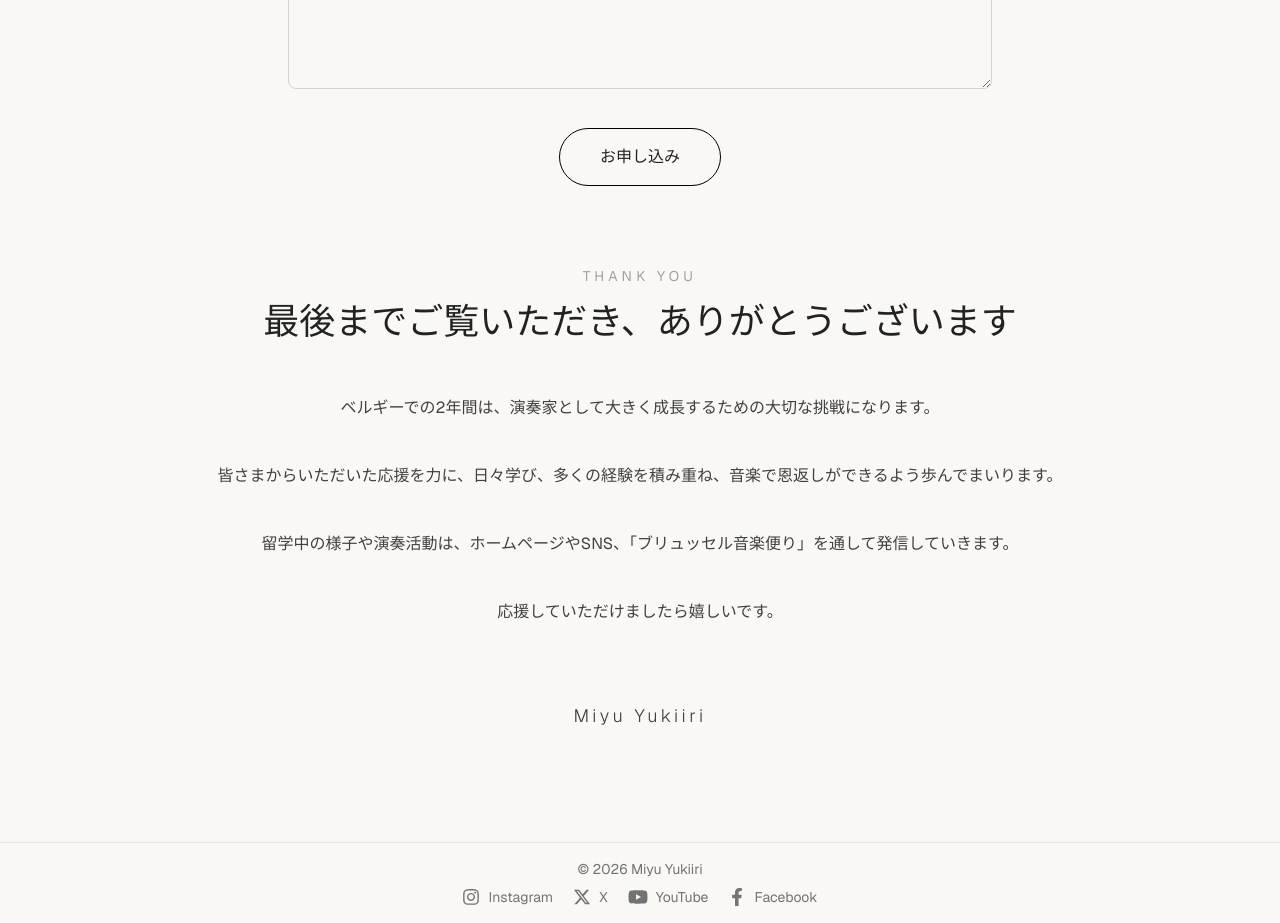
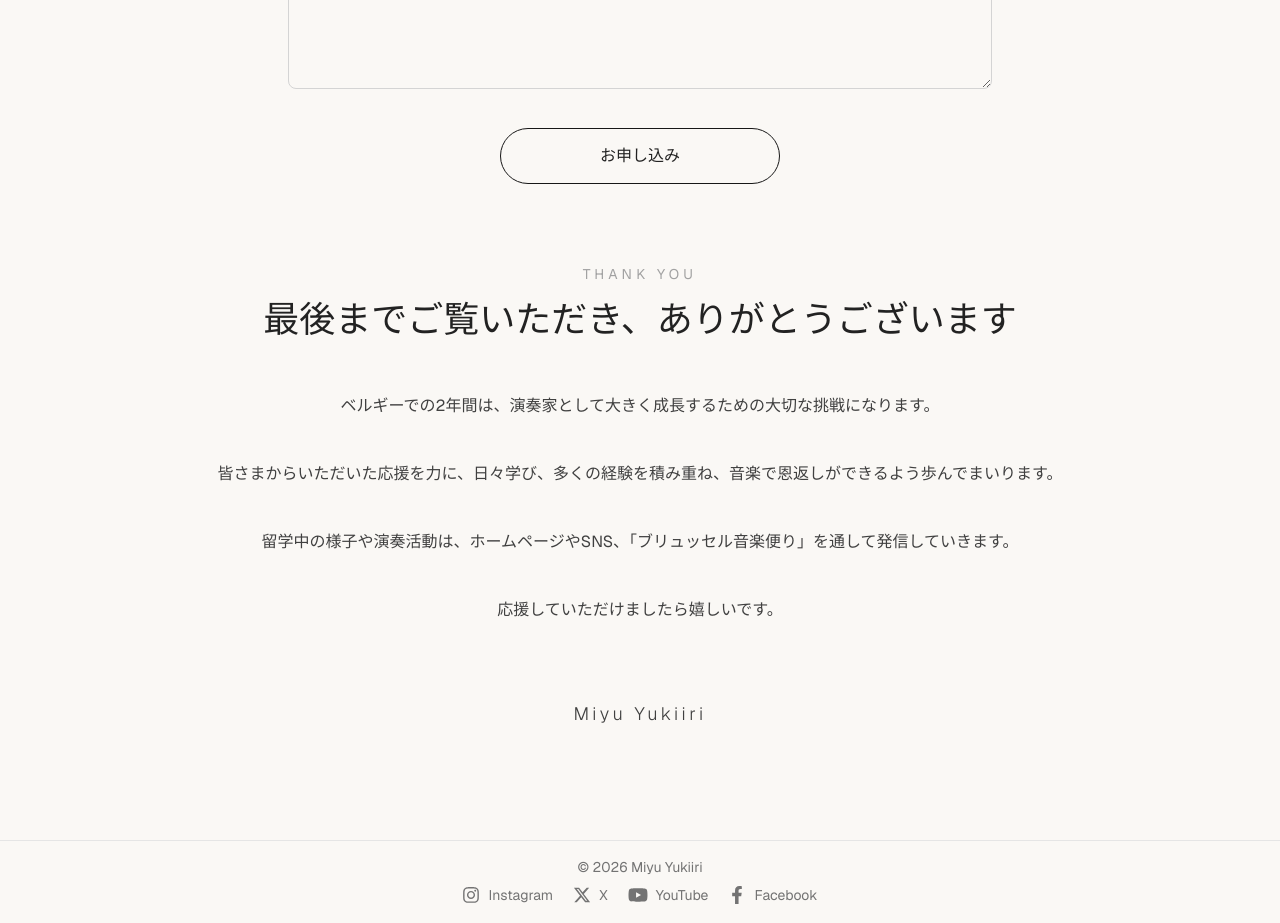
Before and after one commit to miyupiano/miyu-website, a Next.js app: page /support in a window 1280 px wide. Shown: the part 5100-6023 px from the top of the page. Built offline with nearby package versions, Linux system fonts and the light colour scheme; no server answers.

Commit message:
Update support page

```diff
--- a/app/support/page.tsx
+++ b/app/support/page.tsx
@@ -1,6 +1,87 @@
+"use client";
+
+import { useState } from "react";
+import { sendContact } from "@/lib/contact/sendContact";
 import Image from "next/image";
+import Button from "@/components/common/Button";
+
 
 export default function SupportPage() {
+    type FormData = {
+    name: string;
+    email: string;
+    amount: string;
+    schedule: string;
+    message: string;
+  };
+
+  const [step, setStep] = useState<"form" | "complete">("form");
+
+  const [isSending, setIsSending] = useState(false);
+
+  const [formData, setFormData] = useState<FormData>({
+    name: "",
+    email: "",
+    amount: "",
+    schedule: "",
+    message: "",
+  });
+
+  const [errors, setErrors] = useState({
+    name: "",
+    email: "",
+  });
+
+  const updateField = (
+    field: keyof FormData,
+    value: string
+  ) => {
+    setFormData({
+      ...formData,
+      [field]: value,
+    });
+  };
+
+  const validateForm = () => {
+    const newErrors = {
+      name: "",
+      email: "",
+    };
+
+    if (!formData.name.trim()) {
+      newErrors.name = "お名前を入力してください";
+    }
+
+    if (!formData.email.trim()) {
+      newErrors.email = "メールアドレスを入力してください";
+    }
+
+    else if (
+      !/^[^\s@]+@[^\s@]+\.[^\s@]+$/.test(formData.email)
+    )
+
+    setErrors(newErrors);
+
+    return (
+      !newErrors.name &&
+      !newErrors.email
+    );
+  };
+
+  const sendMail = async () => {
+    setIsSending(true);
+
+    try {
+      await sendContact(formData);
+      setStep("complete");
+    } catch {
+      alert("送信に失敗しました");
+    } finally {
+      setIsSending(false);
+    }
+  };
+
+
   return (
     <main>
 
@@ -694,6 +775,10 @@ export default function SupportPage() {
           ご支援をご希望くださる方は、下記フォームよりお申し込みください。お申し込み後、振込先口座をご案内いたします。
         </p>
 
+
+
+        {step === "form" && (
+
           <div className="mt-10 md:mt-16 space-y-8">
 
             <div>
@@ -703,14 +788,24 @@ export default function SupportPage() {
               </label>
 
               <input
-              className="
-                w-full
-                rounded-lg
-                border
-                border-neutral-300
-                p-4
-              "
+                value={formData.name}
+                onChange={(e) =>
+                  updateField("name", e.target.value)
+                }
+                className="w-full rounded-lg border border-neutral-300 p-4"
               />
+
+              {errors.name && (
+                <p className="mt-2 text-sm text-red-500">
+                  {errors.name}
+                </p>
+              )}
+
+              {errors.name && (
+                <p className="mt-2 text-sm text-red-500">
+                  {errors.name}
+                </p>
+              )}
 
             </div>
 
@@ -722,14 +817,18 @@ export default function SupportPage() {
 
               <input
                 type="email"
-              className="
-                w-full
-                rounded-lg
-                border
-                border-neutral-300
-                p-4
-              "
+                value={formData.email}
+                onChange={(e) =>
+                  updateField("email", e.target.value)
+                }
+                className="w-full rounded-lg border border-neutral-300 p-4"
               />
+
+              {errors.email && (
+                <p className="mt-2 text-sm text-red-500">
+                  {errors.email}
+                </p>
+              )}
 
             </div>
 
@@ -740,13 +839,11 @@ export default function SupportPage() {
               </label>
 
               <select
-              className="
-                w-full
-                rounded-lg
-                border
-                border-neutral-300
-                p-4
-              "
+                value={formData.amount}
+                onChange={(e) =>
+                  updateField("amount", e.target.value)
+                }
+                className="w-full rounded-lg border border-neutral-300 p-4"
               >
 
                 <option>¥1,000〜</option>
@@ -766,14 +863,12 @@ export default function SupportPage() {
               </label>
 
               <input
+                value={formData.schedule}
+                onChange={(e) =>
+                  updateField("schedule", e.target.value)
+                }
                 placeholder="例：2026年10月頃"
-              className="
-                w-full
-                rounded-lg
-                border
-                border-neutral-300
-                p-4
-              "
+                className="w-full rounded-lg border border-neutral-300 p-4"
               />
 
             </div>
@@ -786,35 +881,44 @@ export default function SupportPage() {
 
               <textarea
                 rows={7}
-              className="
-                w-full
-                rounded-lg
-                border
-                border-neutral-300
-                p-4
-              "
+                value={formData.message}
+                onChange={(e) =>
+                  updateField("message", e.target.value)
+                }
+                className="w-full rounded-lg border border-neutral-300 p-4"
               />
 
             </div>
 
-          <button
-            className="
-              mx-auto
-              block
-              rounded-full
-              border
-              border-black
-              px-10
-              py-4
-              transition
-              hover:bg-black
-              hover:text-white
-            "
+
+            <div className="flex justify-center">
+              <Button
+                onClick={async () => {
+                  if (!validateForm()) return;
+                  await sendMail();
+                }}
+                className="mx-auto"
               >
-            お申し込み
-          </button>
+                {isSending ? "送信中..." : "お申し込み"}
+              </Button>
+            </div>
+          </div>
+        )}
+
+        {step === "complete" && (
+          <div className="py-12 text-center">
+
+            <h2 className="text-3xl font-light">
+              お申し込みありがとうございます
+            </h2>
+
+            <p className="mt-6 leading-8 text-neutral-600">
+              内容を確認のうえ、
+              振込先口座をご案内いたします。
+            </p>
 
           </div>
+        )}
 
       </section>
 
--- a/components/common/Button.tsx
+++ b/components/common/Button.tsx
@@ -5,6 +5,7 @@ type ButtonProps = {
   children: ReactNode;
   href?: string;
   onClick?: () => void;
+  disabled?: boolean;
   target?: "_blank" | "_self";
   rel?: string;
   className?: string;
@@ -14,6 +15,7 @@ export default function Button({
   children,
   href,
   onClick,
+  disabled = false,
   target,
   rel,
   className = "",
@@ -64,6 +66,7 @@ export default function Button({
     <button
       type="button"
       onClick={onClick}
+      disabled={disabled}
       className={buttonClass}
     >
       {children}
```
Lines whose indentation alone changed are shown as unchanged.
